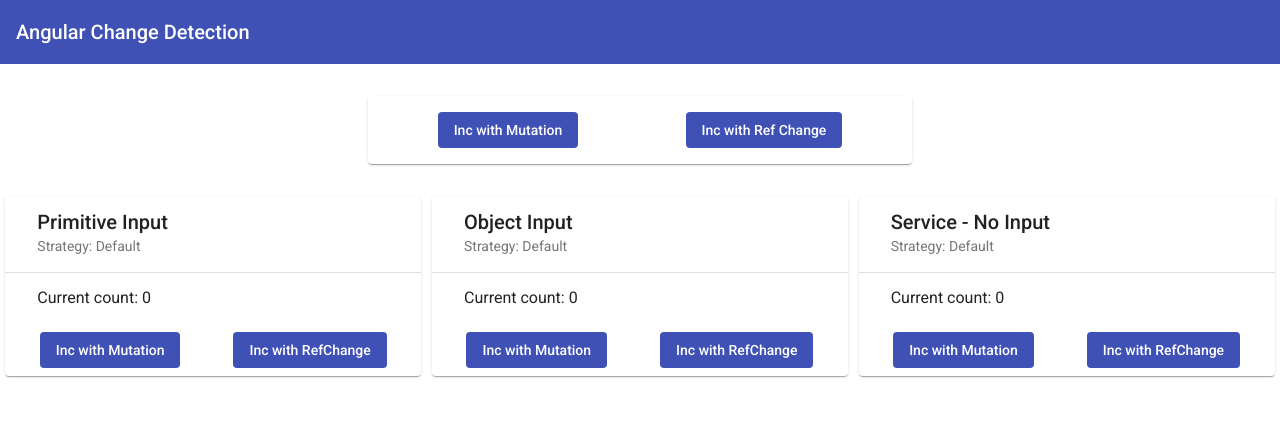
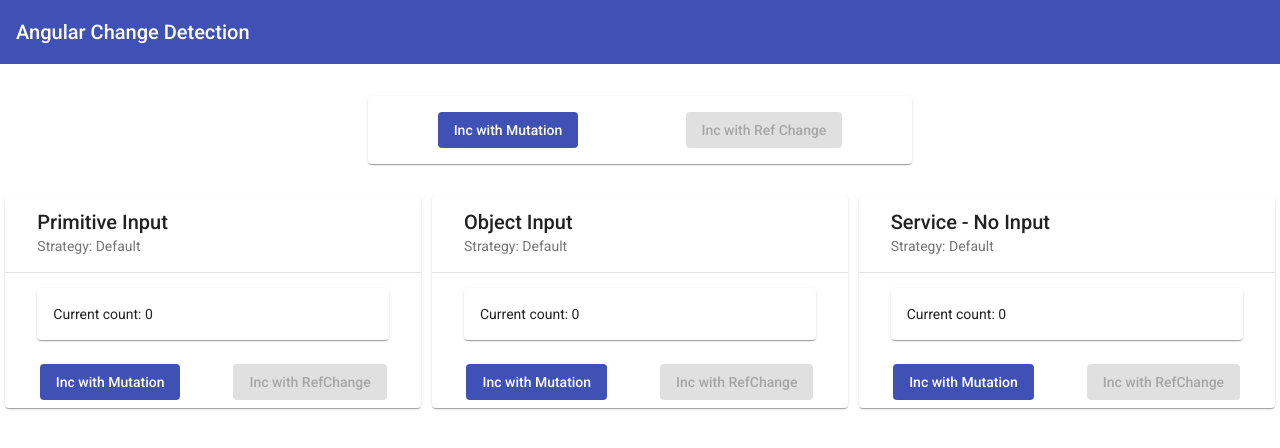
Before and after one commit to lean-ng/edu-change-detection, an Angular app: page / in a window 1280 px wide. Shown: the top 448 px of the page. Built offline with nearby package versions, Linux system fonts and the light colour scheme.

Commit message:
Better starting point. Everything works for mutation of counter.

```diff
--- a/src/app/app.component.html
+++ b/src/app/app.component.html
@@ -4,7 +4,7 @@
 <main>
   <mat-card class="global-actions">
     <button (click)="incMutated()" mat-flat-button color="primary">Inc with Mutation</button>
-    <button (click)="incImmutable()" mat-flat-button color="primary">Inc with Ref Change</button>
+    <button disabled (click)="incImmutable()" mat-flat-button color="primary">Inc with Ref Change</button>
   </mat-card>
   <div class="counter-cards">
     <app-primitive-input [count]="counterSvc.counter.count"></app-primitive-input>
--- a/src/app/app.module.ts
+++ b/src/app/app.module.ts
@@ -15,6 +15,7 @@
 import { ObjectInputComponent } from './components/object-input/object-input.component';
 import { ServiceNoInputComponent } from './components/service-no-input/service-no-input.component';
 import { HighlightCheckDirective } from './directives/highlight-check.directive';
+import { CounterDisplayComponent } from './components/counter-display/counter-display.component';
 
 @NgModule({
   declarations: [
@@ -22,7 +23,8 @@
     PrimitiveInputComponent,
     ObjectInputComponent,
     ServiceNoInputComponent,
-    HighlightCheckDirective
+    HighlightCheckDirective,
+    CounterDisplayComponent
   ],
   imports: [
     BrowserModule,
--- /dev/null
+++ b/src/app/components/counter-display/counter-display.component.css
@@ -0,0 +1,8 @@
+mat-card {
+  margin: 1rem 0;
+}
+
+div p {
+  margin: 0;
+  font-size: 1rem;
+}
--- /dev/null
+++ b/src/app/components/counter-display/counter-display.component.html
@@ -0,0 +1,3 @@
+<mat-card appHighlightCheck class="mat-elevation-z1">
+  <p>Current count: {{ count }}</p>
+</mat-card>
--- /dev/null
+++ b/src/app/components/counter-display/counter-display.component.ts
@@ -0,0 +1,13 @@
+import { Component, Input, OnInit } from '@angular/core';
+
+@Component({
+  selector: 'app-counter-display',
+  templateUrl: './counter-display.component.html',
+  styleUrls: ['./counter-display.component.css']
+})
+export class CounterDisplayComponent {
+
+  @Input()
+  count = 0;
+
+}
--- a/src/app/components/object-input/object-input.component.html
+++ b/src/app/components/object-input/object-input.component.html
@@ -1,14 +1,14 @@
-<mat-card class="mat-elevation-z1" appHighlightCheck style="width: 24rem">
+<mat-card class="mat-elevation-z1" style="width: 24rem">
   <mat-card-header>
       <mat-card-title>{{ title }}</mat-card-title>
       <mat-card-subtitle>Strategy: {{ cdStrategy }}</mat-card-subtitle>
   </mat-card-header>
   <mat-divider></mat-divider>
   <mat-card-content style="padding: 0 1rem;">
-    <p style="margin-top: 1rem; font-size: 1rem;">Current count: {{ count }}</p>
+    <app-counter-display appHighlightCheck [count]="counter.count"></app-counter-display>
   </mat-card-content>
   <mat-card-actions style="display: flex; justify-content: space-around;">
     <button mat-flat-button color="primary" (click)="incMutated()">Inc with Mutation</button>
-    <button mat-flat-button color="primary" (click)="incImmutable()">Inc with RefChange</button>
+    <button disabled mat-flat-button color="primary" (click)="incImmutable()">Inc with RefChange</button>
   </mat-card-actions>
 </mat-card>
--- a/src/app/components/object-input/object-input.component.ts
+++ b/src/app/components/object-input/object-input.component.ts
@@ -6,20 +6,15 @@
   templateUrl: './object-input.component.html',
   styleUrls: ['./object-input.component.css']
 })
-export class ObjectInputComponent implements OnInit {
+export class ObjectInputComponent {
 
   title = 'Object Input';
   cdStrategy = 'Default';
-  count = 0;
 
   @Input()
   counter: { count: number };
 
   constructor(private counterSvc: CounterService) { }
-
-  ngOnInit(): void {
-    this.count = this.counter.count;
-  }
 
   incMutated(): void {
     this.counterSvc.incByMutation();
--- a/src/app/components/primitive-input/primitive-input.component.html
+++ b/src/app/components/primitive-input/primitive-input.component.html
@@ -1,14 +1,14 @@
-<mat-card class="mat-elevation-z1" appHighlightCheck style="width: 24rem">
+<mat-card class="mat-elevation-z1" style="width: 24rem">
   <mat-card-header>
       <mat-card-title>{{ title }}</mat-card-title>
       <mat-card-subtitle>Strategy: {{ cdStrategy }}</mat-card-subtitle>
   </mat-card-header>
   <mat-divider></mat-divider>
   <mat-card-content style="padding: 0 1rem;">
-    <p style="margin-top: 1rem; font-size: 1rem;">Current count: {{ count }}</p>
+    <app-counter-display [count]="count"></app-counter-display>
   </mat-card-content>
   <mat-card-actions style="display: flex; justify-content: space-around;">
     <button mat-flat-button color="primary" (click)="incMutated()">Inc with Mutation</button>
-    <button mat-flat-button color="primary" (click)="incImmutable()">Inc with RefChange</button>
+    <button disabled mat-flat-button color="primary" (click)="incImmutable()">Inc with RefChange</button>
   </mat-card-actions>
 </mat-card>
--- a/src/app/components/service-no-input/service-no-input.component.html
+++ b/src/app/components/service-no-input/service-no-input.component.html
@@ -1,14 +1,14 @@
-<mat-card class="mat-elevation-z1" appHighlightCheck style="width: 24rem">
+<mat-card class="mat-elevation-z1" style="width: 24rem">
   <mat-card-header>
       <mat-card-title>{{ title }}</mat-card-title>
       <mat-card-subtitle>Strategy: {{ cdStrategy }}</mat-card-subtitle>
   </mat-card-header>
   <mat-divider></mat-divider>
   <mat-card-content style="padding: 0 1rem;">
-    <p style="margin-top: 1rem; font-size: 1rem;">Current count: {{ count }}</p>
+    <app-counter-display [count]="counter.count"></app-counter-display>
   </mat-card-content>
   <mat-card-actions style="display: flex; justify-content: space-around;">
     <button mat-flat-button color="primary" (click)="incMutated()">Inc with Mutation</button>
-    <button mat-flat-button color="primary" (click)="incImmutable()">Inc with RefChange</button>
+    <button disabled mat-flat-button color="primary" (click)="incImmutable()">Inc with RefChange</button>
   </mat-card-actions>
 </mat-card>
--- a/src/app/components/service-no-input/service-no-input.component.ts
+++ b/src/app/components/service-no-input/service-no-input.component.ts
@@ -10,11 +10,13 @@
 
   title = 'Service - No Input';
   cdStrategy = 'Default';
-  count = 0;
+
+  counter: { count: number };
+
   constructor(private counterSvc: CounterService) { }
 
   ngOnInit(): void {
-    this.count = this.counterSvc.counter.count;
+    this.counter = this.counterSvc.counter;
   }
 
   incMutated(): void {
```
Also changed, not shown: 1 other file (tests, documents, lock files or other folders).
